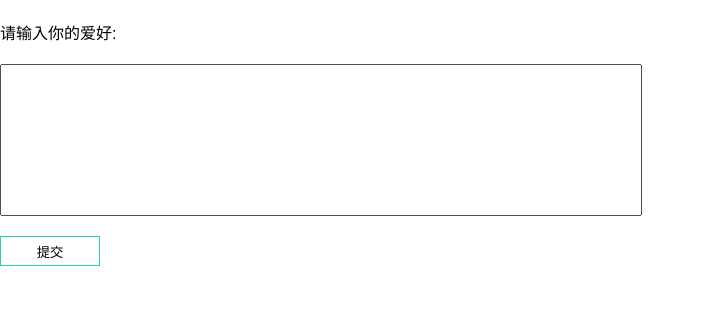
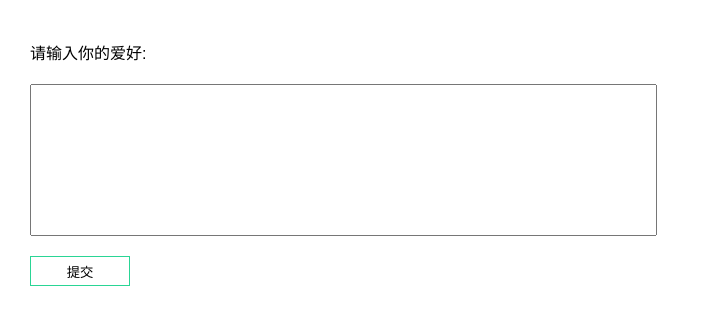
Before and after one commit to ch1oechao/baidu-ife-task, a plain HTML site: page task0002/zchen9/task0002_1.html in a window 1280 px wide. Shown: the whole page, without its empty margins (0-720 px from the left). Drawn offline with Linux system fonts and the light colour scheme.

Commit message:
fix margin

```diff
--- a/task0002/zchen9/css/task0002_1.css
+++ b/task0002/zchen9/css/task0002_1.css
@@ -7,6 +7,11 @@ body{
 }
 
 /*task0002_1*/
+
+section{
+    margin-top: 20px;
+    margin-left: 30px;
+}
 
 .ask{
     display: block;
--- a/task0002/zchen9/css/task0002_2.css
+++ b/task0002/zchen9/css/task0002_2.css
@@ -7,6 +7,11 @@ body{
 }
 
 /*task0002_2*/
+
+section{
+    margin-top: 20px;
+    margin-left: 30px;
+}
 
 .ask{
     display: block;
--- a/task0002/zchen9/task0002_1.html
+++ b/task0002/zchen9/task0002_1.html
@@ -7,11 +7,13 @@
     <link href="css/task0002_1.css" rel="stylesheet">
 </head>
 <body>
-    <label for="hobbit" class="ask">请输入你的爱好:</label>
-    <textarea id="hobbit" ></textarea>
-    <input type="button" id="btn" value="提交">
-    <span id="tip"></span>
-    <div id="hobbit-text"></div>
+    <section>
+        <label for="hobbit" class="ask">请输入你的爱好:</label>
+        <textarea id="hobbit" ></textarea>
+        <input type="button" id="btn" value="提交">
+        <span id="tip"></span>
+        <div id="hobbit-text"></div>
+    </section>
 
     <script src="js/util.js"></script>
     <script src="js/task0002_1.js"></script>
```
Also changed, not shown: task0002/zchen9/task0002_2.html (+6 -4 lines).
